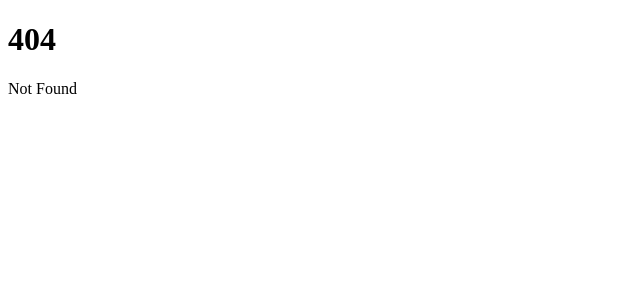
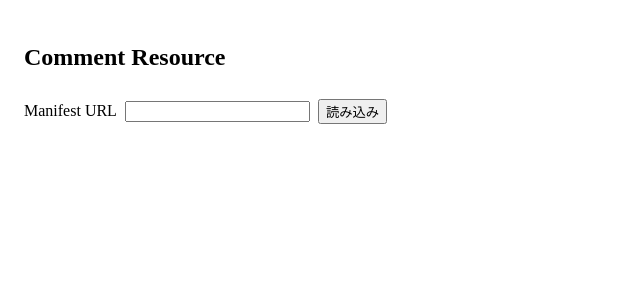
Before and after one commit to NbtKmy/iiif-map-viewer, a SvelteKit app: page /editor in a window 1280 px wide. Before the commit this address had no page. Shown: the top 300 px of the page, without its empty margins (0-640 px from the left). Built offline with nearby package versions, Linux system fonts and the light colour scheme.

Commit message:
feat: implement Editor manifest input and canvas selection

```diff
--- /dev/null
+++ b/src/routes/editor/+page.svelte
@@ -0,0 +1,102 @@
+<script lang="ts">
+	import { fetchManifest, ManifestParseError, type ParsedCanvas } from '$lib/iiif/manifest';
+	import { buildFullImageUrl } from '$lib/iiif/imageApi';
+	import ManifestThumbnailStrip from '$lib/components/ManifestThumbnailStrip.svelte';
+
+	let manifestUrl = $state('');
+	let canvases = $state<ParsedCanvas[]>([]);
+	let selectedCanvas = $state<ParsedCanvas | undefined>(undefined);
+	let loadError = $state<string | undefined>(undefined);
+	let isLoading = $state(false);
+
+	async function handleLoadManifest(event: SubmitEvent) {
+		event.preventDefault();
+		loadError = undefined;
+		isLoading = true;
+		canvases = [];
+		selectedCanvas = undefined;
+
+		try {
+			const manifest = await fetchManifest(manifestUrl);
+			canvases = manifest.canvases;
+			selectedCanvas = manifest.canvases[0];
+		} catch (error) {
+			loadError =
+				error instanceof ManifestParseError ? error.message : 'Manifestを読み込めませんでした。';
+		} finally {
+			isLoading = false;
+		}
+	}
+
+	function handleSelectCanvas(canvas: ParsedCanvas) {
+		selectedCanvas = canvas;
+	}
+</script>
+
+<div class="editor">
+	<section class="comment-resource">
+		<h2>Comment Resource</h2>
+
+		<form onsubmit={handleLoadManifest}>
+			<label for="manifest-url">Manifest URL</label>
+			<input id="manifest-url" type="url" bind:value={manifestUrl} required />
+			<button type="submit" disabled={isLoading}>読み込み</button>
+		</form>
+
+		{#if loadError}
+			<p class="error" role="alert">{loadError}</p>
+		{/if}
+
+		{#if canvases.length > 0}
+			<ManifestThumbnailStrip
+				{canvases}
+				selectedCanvasId={selectedCanvas?.id}
+				onselect={handleSelectCanvas}
+			/>
+		{/if}
+
+		{#if selectedCanvas}
+			<div class="image-area">
+				<img
+					src={buildFullImageUrl(selectedCanvas.imageServiceId)}
+					alt={`ページ ${selectedCanvas.label}`}
+				/>
+			</div>
+		{/if}
+	</section>
+</div>
+
+<style>
+	.editor {
+		display: flex;
+		flex-direction: column;
+		height: 100vh;
+		padding: 1rem;
+		box-sizing: border-box;
+	}
+
+	.comment-resource {
+		display: flex;
+		flex-direction: column;
+		gap: 0.5rem;
+	}
+
+	form {
+		display: flex;
+		align-items: center;
+		gap: 0.5rem;
+	}
+
+	.image-area img {
+		max-width: 100%;
+		max-height: 60vh;
+		object-fit: contain;
+	}
+
+	.error {
+		color: #900;
+		background: #fee;
+		padding: 0.5rem 1rem;
+		border-radius: 4px;
+	}
+</style>
```
Also changed, not shown: 1 other file (tests, documents, lock files or other folders).
